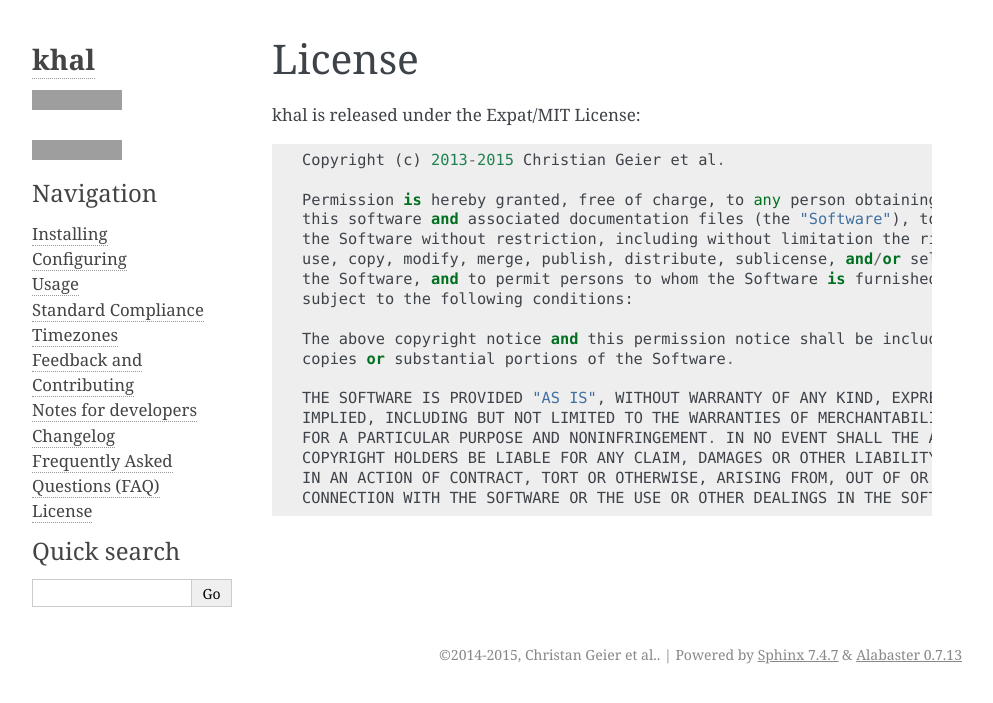
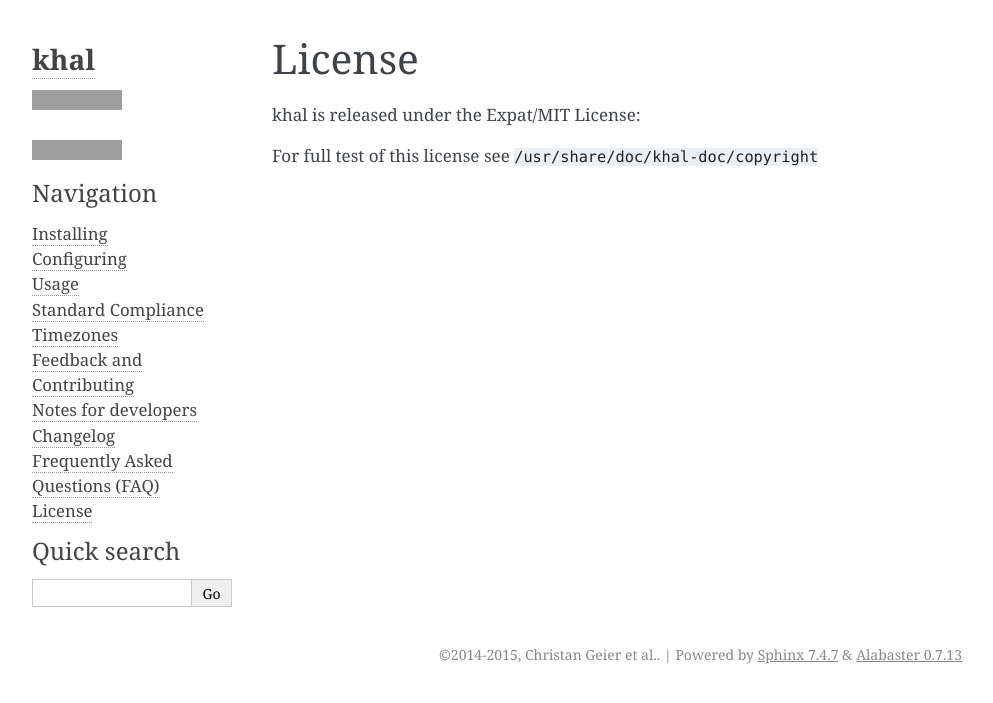
Before and after one commit to fpytloun/debian-khal, a Sphinx documentation site: the page built from doc/source/license.rst, in a window 1280 px wide, cut to the strip 0-703 px from the top of the page. Shown: the whole strip, without its empty margins (148-1141 px from the left). Built offline with Sphinx 7.4.7, drawn with Linux system fonts in a browser that asks for light colours; the version number could not be read and is left out; grey boxes are pictures that could not be loaded.

Commit message:
Reference license from copyright file

```diff
--- a/doc/source/license.rst
+++ b/doc/source/license.rst
@@ -1,22 +1,5 @@
 License
 -------
-khal is released under the Expat/MIT License::
+khal is released under the Expat/MIT License:
 
-    Copyright (c) 2013-2015 Christian Geier et al.
-
-    Permission is hereby granted, free of charge, to any person obtaining a copy of
-    this software and associated documentation files (the "Software"), to deal in
-    the Software without restriction, including without limitation the rights to
-    use, copy, modify, merge, publish, distribute, sublicense, and/or sell copies of
-    the Software, and to permit persons to whom the Software is furnished to do so,
-    subject to the following conditions:
-
-    The above copyright notice and this permission notice shall be included in all
-    copies or substantial portions of the Software.
-
-    THE SOFTWARE IS PROVIDED "AS IS", WITHOUT WARRANTY OF ANY KIND, EXPRESS OR
-    IMPLIED, INCLUDING BUT NOT LIMITED TO THE WARRANTIES OF MERCHANTABILITY, FITNESS
-    FOR A PARTICULAR PURPOSE AND NONINFRINGEMENT. IN NO EVENT SHALL THE AUTHORS OR
-    COPYRIGHT HOLDERS BE LIABLE FOR ANY CLAIM, DAMAGES OR OTHER LIABILITY, WHETHER
-    IN AN ACTION OF CONTRACT, TORT OR OTHERWISE, ARISING FROM, OUT OF OR IN
-    CONNECTION WITH THE SOFTWARE OR THE USE OR OTHER DEALINGS IN THE SOFTWARE.
+For full test of this license see ``/usr/share/doc/khal-doc/copyright``
```
